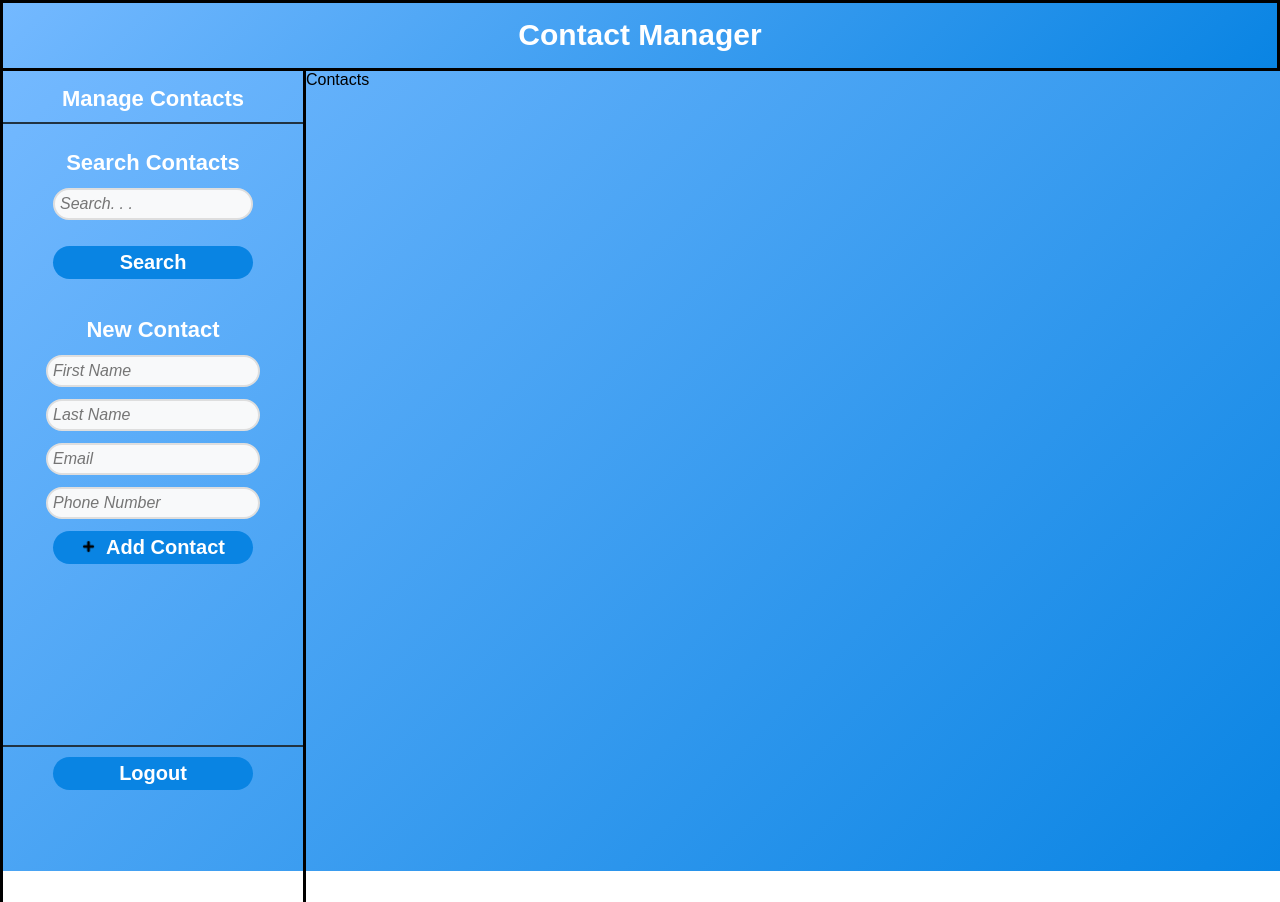
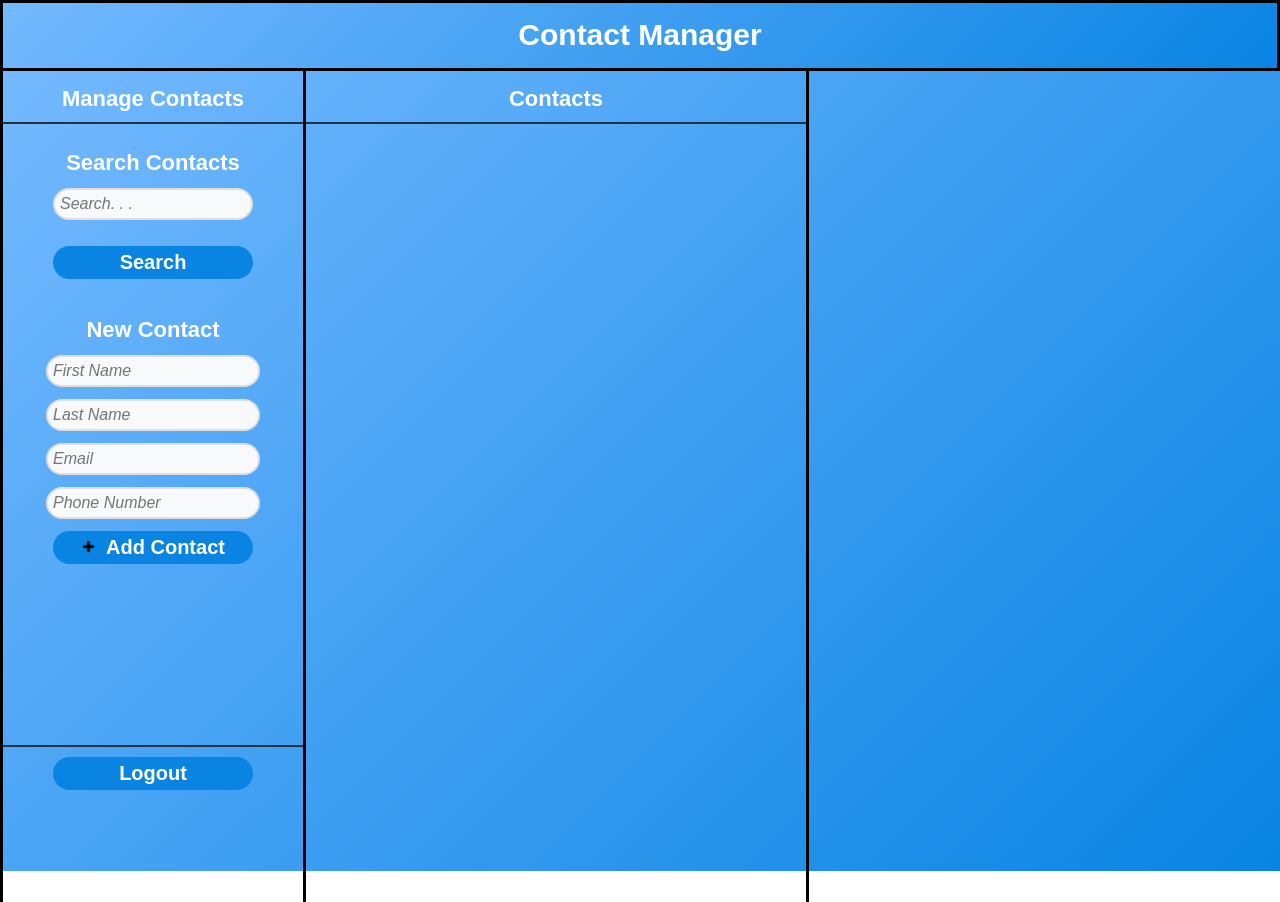
Before and after one commit to Bashguy/POOSD-Small-Project, a PHP site: page /contacts.html in a window 1280 px wide. Run offline with PHP 8.4, Linux system fonts and the light colour scheme.

Commit message:
Update style_dashboard.css

```diff
--- a/public/css/style_dashboard.css
+++ b/public/css/style_dashboard.css
@@ -125,13 +125,12 @@
     background: #74b9ff;
 }
 
-#middle {
+#contacts {
     display: block;
-    width: 500px;
+    width: 500px;;
     height: 100vh;
     padding-top: 15px;
     padding-bottom: 16px;
-    text-align: center;
     font-size: 22px;
     font-weight: bold;
     color:#ffffff;
@@ -139,7 +138,7 @@
     border-right:solid #000000;
 }
 
-#middle-top {
+#contacts-top {
     display: block;
     border-bottom: 2px solid #213342;
     width: 500px;
@@ -148,7 +147,7 @@
     color: #ffffff;
 }
 
-#middle-main {
+#contactslist {
     width: 100%;
     height: 70%;
     overflow-y: auto;
```
